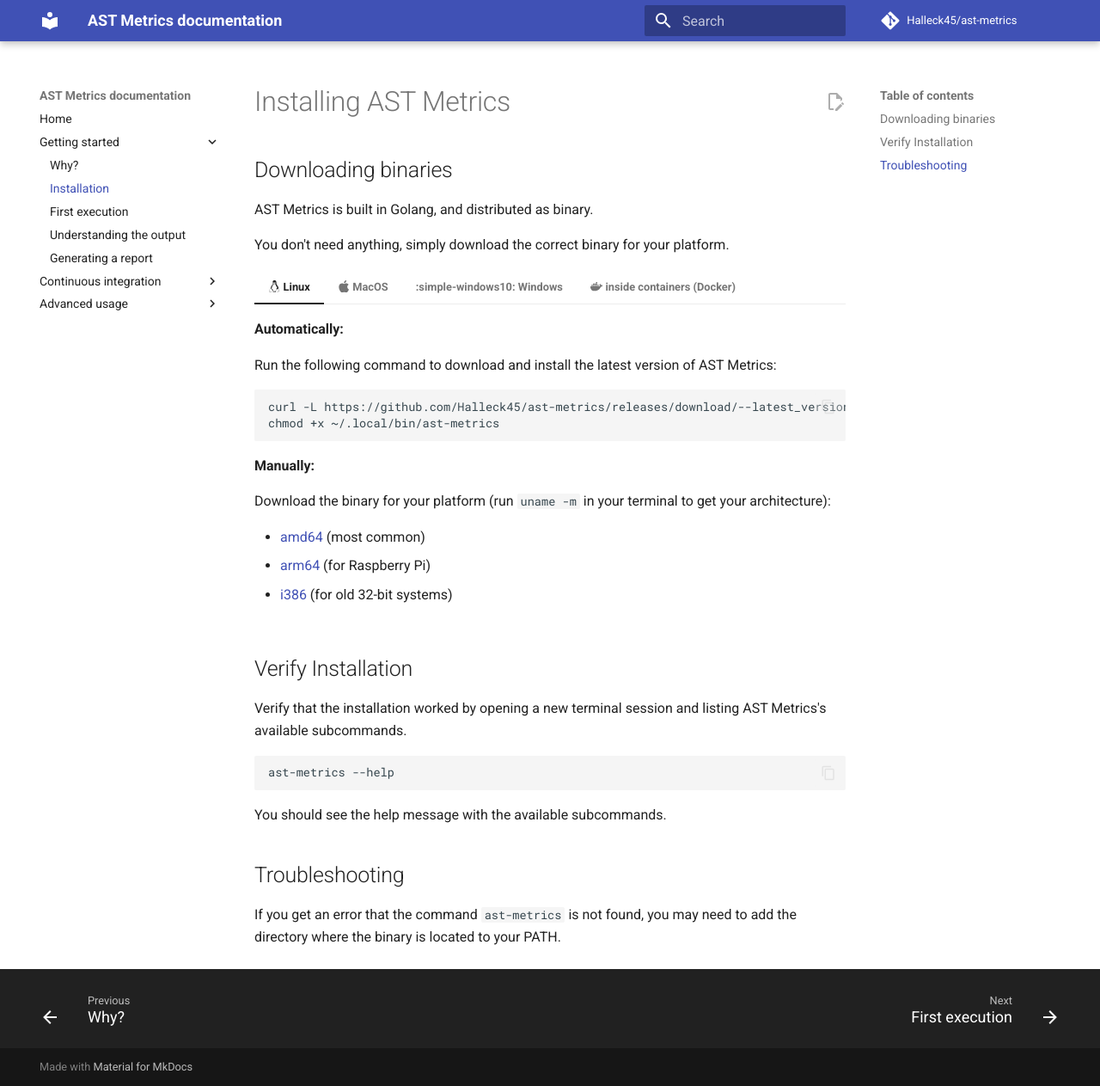
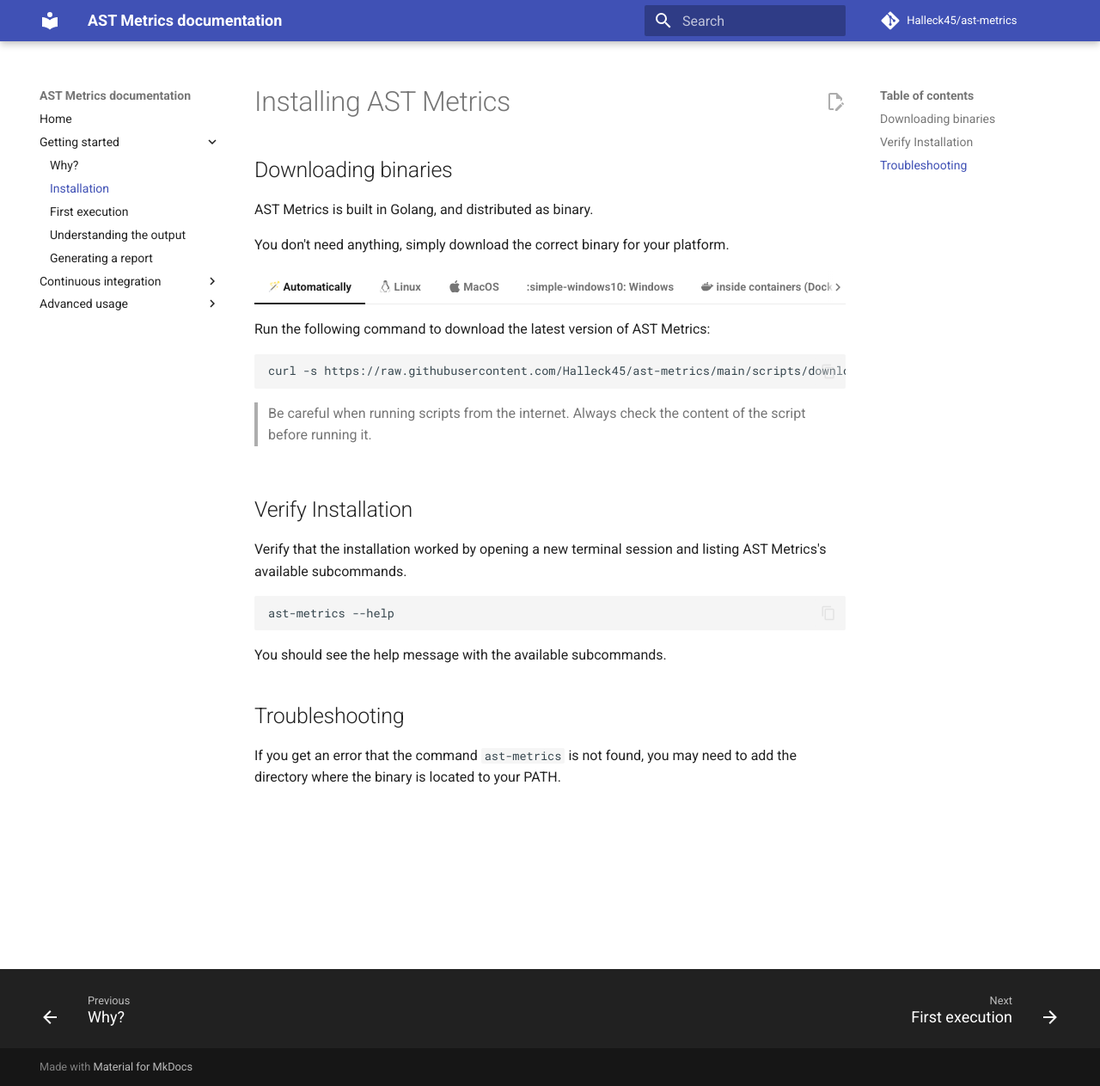
Before and after one commit to Halleck45/ast-metrics, an MkDocs documentation site: the page built from docs/getting-started/install.md, in a window 1280 px wide and 1263 px high. Shown: the whole window at 86% size. Built offline with MkDocs 1.6.1 and Material for MkDocs 9.7.7, drawn with Linux system fonts in a browser that asks for light colours; emoji names are drawn with the system emoji font; comment, search, counter and statistics services are not loaded.

Commit message:
use script for installation

````diff
--- a/docs/getting-started/install.md
+++ b/docs/getting-started/install.md
@@ -6,18 +6,21 @@
 
 You don't need anything, simply download the correct binary for your platform.
 
+
+=== ":magic_wand: Automatically"
+
+
+    Run the following command to download the latest version of AST Metrics:
+
+    ```bash
+    curl -s https://raw.githubusercontent.com/Halleck45/ast-metrics/main/scripts/download.sh|bash
+    ```
+
+    > Be careful when running scripts from the internet. Always check the content of the script before running it.
+
+
 === ":simple-linux: Linux"
 
-    **Automatically:**
-
-    Run the following command to download and install the latest version of AST Metrics:
-
-    ```bash
-    curl -L https://github.com/Halleck45/ast-metrics/releases/download/--latest_version--/ast-metrics_Linux_$(uname -m) -o ~/.local/bin/ast-metrics
-    chmod +x ~/.local/bin/ast-metrics
-    ```
-
-    **Manually:**
 
     Download the binary for your platform (run `uname -m` in your terminal to get your architecture):
 
@@ -27,17 +30,6 @@
 
 === ":simple-apple: MacOS"
 
-    **Automatically:**
-
-    Run the following command to download and install the latest version of AST Metrics:
-
-    ```bash
-    curl -L https://github.com/Halleck45/ast-metrics/releases/download/--latest_version--/ast-metrics_Darwin_$(uname -m) -o ~/.local/bin/ast-metrics
-    chmod +x ~/.local/bin/ast-metrics
-    ```
-
-    **Manually:**
-
     Download the binary for your platform (run `uname -m` in your terminal to get your architecture):
 
     + [arm64](https://github.com/Halleck45/ast-metrics/releases/download/--latest_version--/ast-metrics_Darwin_arm64) (for Apple Silicon)
@@ -45,8 +37,6 @@
 
 
 === ":simple-windows10: Windows"
-
-    **Manually:**
 
     Download the binary for your platform (run `uname -m` in your terminal to get your architecture):
 
````
Also changed, not shown: 1 other file.
